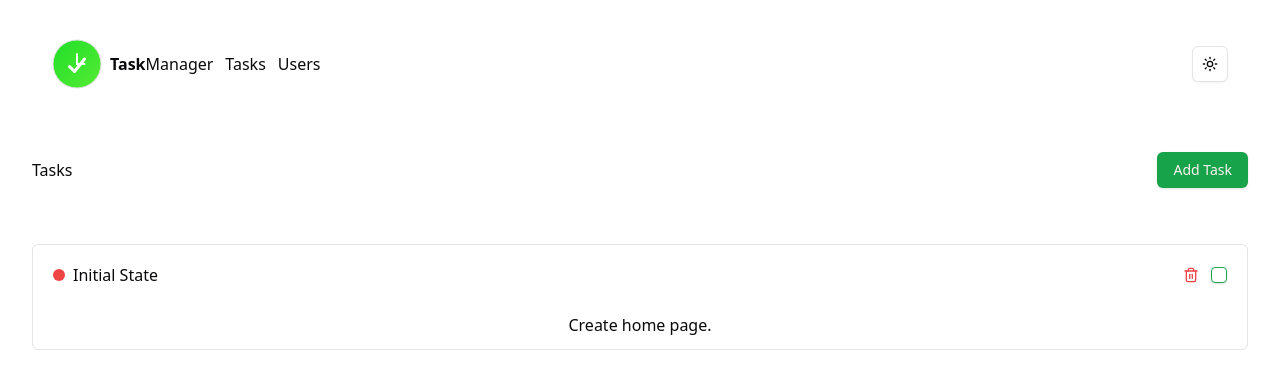
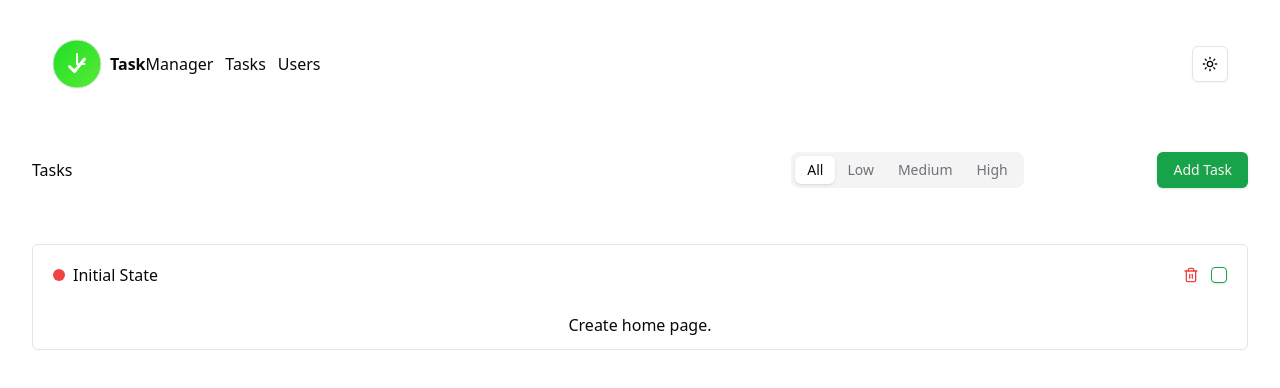
Before and after one commit to sheabali/redux-store, a React (Vite) app: page / in a window 1280 px wide. Shown: the top 388 px of the page. Built offline with nearby package versions, Linux system fonts and the light colour scheme.

Commit message:
Creating Task Filters

```diff
--- a/package.json
+++ b/package.json
@@ -18,6 +18,7 @@
     "@radix-ui/react-popover": "^1.1.4",
     "@radix-ui/react-select": "^2.1.4",
     "@radix-ui/react-slot": "^1.1.1",
+    "@radix-ui/react-tabs": "^1.1.2",
     "@reduxjs/toolkit": "^2.5.0",
     "class-variance-authority": "^0.7.1",
     "clsx": "^2.1.1",
--- /dev/null
+++ b/src/components/ui/tabs.tsx
@@ -0,0 +1,53 @@
+import * as React from "react"
+import * as TabsPrimitive from "@radix-ui/react-tabs"
+
+import { cn } from "@/lib/utils"
+
+const Tabs = TabsPrimitive.Root
+
+const TabsList = React.forwardRef<
+  React.ElementRef<typeof TabsPrimitive.List>,
+  React.ComponentPropsWithoutRef<typeof TabsPrimitive.List>
+>(({ className, ...props }, ref) => (
+  <TabsPrimitive.List
+    ref={ref}
+    className={cn(
+      "inline-flex h-9 items-center justify-center rounded-lg bg-muted p-1 text-muted-foreground",
+      className
+    )}
+    {...props}
+  />
+))
+TabsList.displayName = TabsPrimitive.List.displayName
+
+const TabsTrigger = React.forwardRef<
+  React.ElementRef<typeof TabsPrimitive.Trigger>,
+  React.ComponentPropsWithoutRef<typeof TabsPrimitive.Trigger>
+>(({ className, ...props }, ref) => (
+  <TabsPrimitive.Trigger
+    ref={ref}
+    className={cn(
+      "inline-flex items-center justify-center whitespace-nowrap rounded-md px-3 py-1 text-sm font-medium ring-offset-background transition-all focus-visible:outline-none focus-visible:ring-2 focus-visible:ring-ring focus-visible:ring-offset-2 disabled:pointer-events-none disabled:opacity-50 data-[state=active]:bg-background data-[state=active]:text-foreground data-[state=active]:shadow",
+      className
+    )}
+    {...props}
+  />
+))
+TabsTrigger.displayName = TabsPrimitive.Trigger.displayName
+
+const TabsContent = React.forwardRef<
+  React.ElementRef<typeof TabsPrimitive.Content>,
+  React.ComponentPropsWithoutRef<typeof TabsPrimitive.Content>
+>(({ className, ...props }, ref) => (
+  <TabsPrimitive.Content
+    ref={ref}
+    className={cn(
+      "mt-2 ring-offset-background focus-visible:outline-none focus-visible:ring-2 focus-visible:ring-ring focus-visible:ring-offset-2",
+      className
+    )}
+    {...props}
+  />
+))
+TabsContent.displayName = TabsPrimitive.Content.displayName
+
+export { Tabs, TabsList, TabsTrigger, TabsContent }
--- a/src/pages/tasks.tsx
+++ b/src/pages/tasks.tsx
@@ -1,22 +1,59 @@
-import { AddTaskModal } from "@/components/module/tasks/AddTaskModal";
-import TaskCard from "@/components/module/tasks/TaskCard";
-import { selectFilter, selectTasks } from "@/redux/features/tasks/taskSlice";
-import { useAppSelector } from "@/redux/hook";
+import { AddTaskModal } from '@/components/module/tasks/AddTaskModal';
+import TaskCard from '@/components/module/tasks/TaskCard';
+import { Tabs, TabsList, TabsTrigger } from '@/components/ui/tabs';
+import {
+  selectFilter,
+  selectTasks,
+  updateTask,
+} from '@/redux/features/tasks/taskSlice';
+import { useAppDispatch, useAppSelector } from '@/redux/hook';
 
- const Tasks = () => {
+const Tasks = () => {
+  const dispatch = useAppDispatch();
 
-  const tasks = useAppSelector(selectTasks)
-  const filter = useAppSelector(selectFilter)
-  console.log(tasks,filter)
+  const tasks = useAppSelector(selectTasks);
+  const filter = useAppSelector(selectFilter);
+  console.log(tasks, filter);
 
   return (
     <div>
-        <div className="flex justify-between items-center my-14">
-          <h1>Tasks</h1>
-          <AddTaskModal/>
-        </div>
-     <div className="space-y-5 mt-5">
-      {tasks.map((task) => <TaskCard task={task} key={task.id}/>)}
+      <div className="flex justify-end items-center my-14">
+        <h1 className="mr-auto">Tasks</h1>
+
+        <Tabs defaultValue="all" className="w-[500px]">
+          <TabsList>
+            <TabsTrigger
+              onClick={() => dispatch(updateTask('all'))}
+              value="all"
+            >
+              All
+            </TabsTrigger>
+            <TabsTrigger
+              onClick={() => dispatch(updateTask('low'))}
+              value="low"
+            >
+              Low
+            </TabsTrigger>
+            <TabsTrigger
+              onClick={() => dispatch(updateTask('medium'))}
+              value="medium"
+            >
+              Medium
+            </TabsTrigger>
+            <TabsTrigger
+              onClick={() => dispatch(updateTask('high'))}
+              value="high"
+            >
+              High
+            </TabsTrigger>
+          </TabsList>
+        </Tabs>
+        <AddTaskModal />
+      </div>
+      <div className="space-y-5 mt-5">
+        {tasks.map((task) => (
+          <TaskCard task={task} key={task.id} />
+        ))}
       </div>
     </div>
   );
--- a/src/redux/features/tasks/taskSlice.ts
+++ b/src/redux/features/tasks/taskSlice.ts
@@ -4,7 +4,7 @@
 
 interface InitialState {
   tasks: ITask[];
-  filter: 'all' | 'high' | 'medium' | 'low';
+  filter: 'all' | 'low' | 'medium' | 'high';
 }
 
 type DraftTask = Pick<ITask, 'title' | 'description' | 'priority' | 'dueDate'>;
@@ -46,16 +46,32 @@
       console.log(action.payload);
       state.tasks = state.tasks.filter((task) => task.id !== action.payload);
     },
+    updateTask: (
+      state,
+      action: PayloadAction<'all' | 'low' | 'medium' | 'high'>
+    ) => {
+      state.filter = action.payload;
+    },
   },
 });
 
 export const selectTasks = (state: RootState) => {
-  return state.todo.tasks;
+  const filter = state.todo.filter;
+  if (filter === 'low') {
+    return state.todo.tasks.filter((task) => task.priority === 'low');
+  } else if (filter === 'medium') {
+    return state.todo.tasks.filter((task) => task.priority === 'medium');
+  } else if (filter === 'high') {
+    return state.todo.tasks.filter((task) => task.priority === 'high');
+  } else {
+    return state.todo.tasks;
+  }
 };
 export const selectFilter = (state: RootState) => {
   return state.todo.filter;
 };
 
-export const { addTask, togoleCompleteState, deleteTask } = taskSlice.actions;
+export const { addTask, togoleCompleteState, deleteTask, updateTask } =
+  taskSlice.actions;
 
 export default taskSlice.reducer;
```
Also changed, not shown: 1 other file (tests, documents, lock files or other folders).
